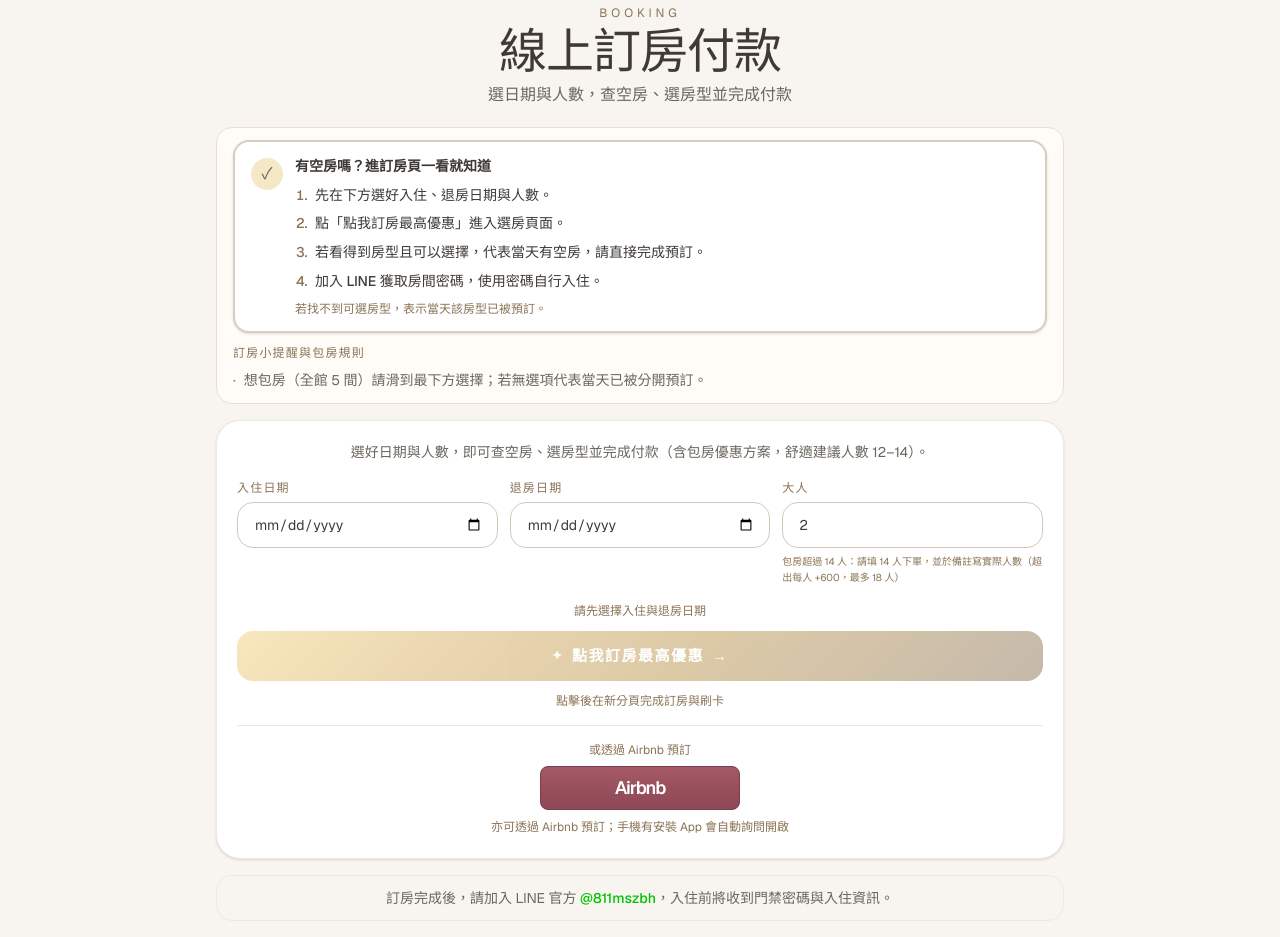
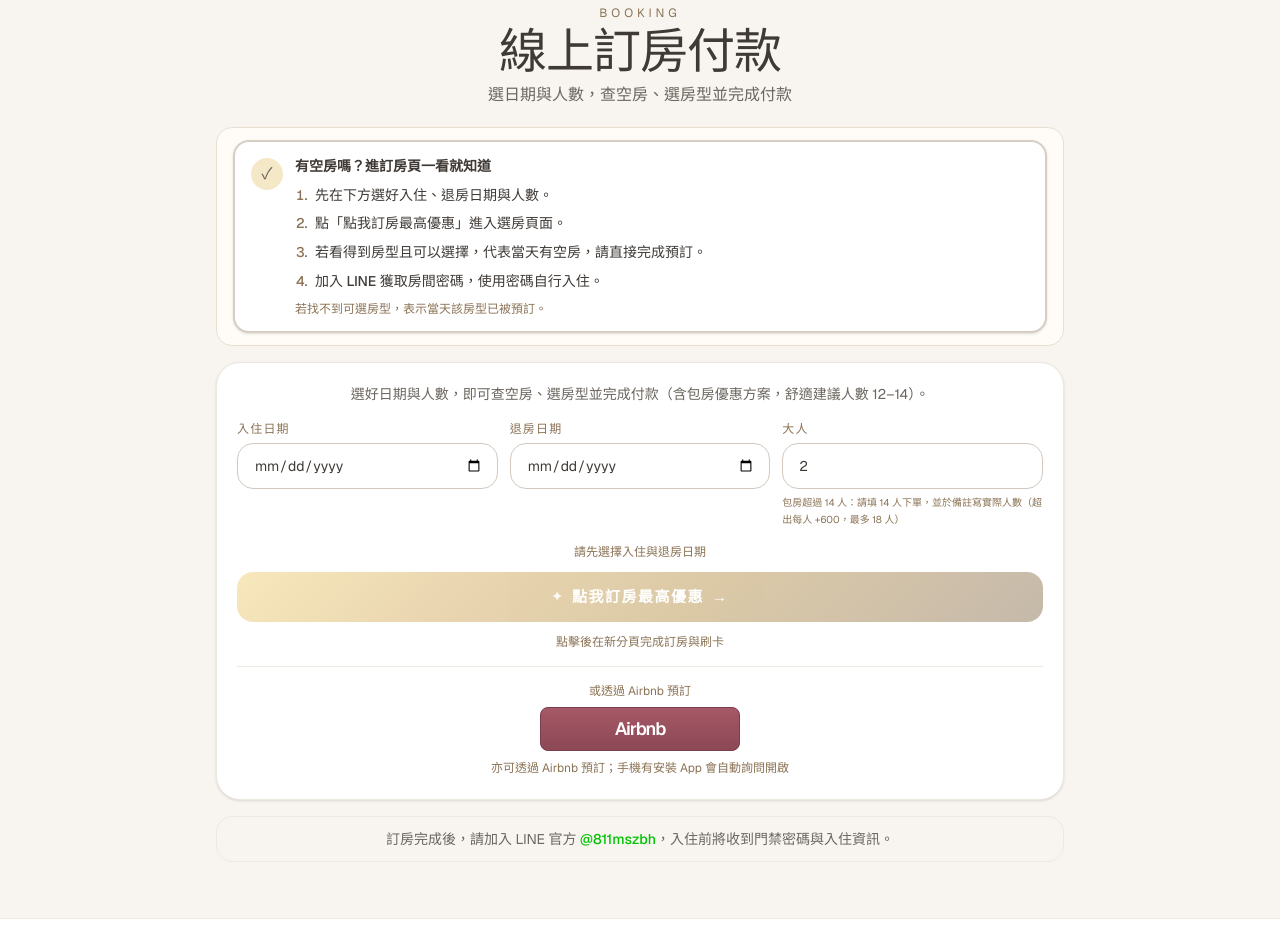
Before and after one commit to hamywu2222-cpu/yijianwu-booking, a Next.js app: page / in a window 1280 px wide. Shown: the part 3760-4697 px from the top of the page. Built offline with nearby package versions, Linux system fonts and the light colour scheme; no server answers.

Commit message:
copy: remove booking tips and package rules section

```diff
--- a/components/OwltingBookingSection.tsx
+++ b/components/OwltingBookingSection.tsx
@@ -45,19 +45,6 @@
   );
 }
 
-function OwlNestTipList({ items }: { items: readonly string[] }) {
-  return (
-    <ul className="space-y-1.5">
-      {items.map((tip) => (
-        <li key={tip} className="flex gap-2">
-          <span className="text-[#8B7355] shrink-0">·</span>
-          <span>{tip}</span>
-        </li>
-      ))}
-    </ul>
-  );
-}
-
 function AvailabilityHighlight() {
   const { availabilityHighlight } = OWLNEST_BOOKING.sections.booking;
 
@@ -87,16 +74,9 @@
 }
 
 function OwlNestAvailabilityTips() {
-  const { booking } = OWLNEST_BOOKING.sections;
-  const sectionTitleClass = 'text-xs font-medium tracking-widest text-[#8B7355] mb-2';
-
   return (
-    <div className="rounded-2xl border border-[#E8DFD2] bg-[#FFFCF8] px-4 py-3 text-sm text-[#6B665F] leading-relaxed space-y-3">
+    <div className="rounded-2xl border border-[#E8DFD2] bg-[#FFFCF8] px-4 py-3 text-sm text-[#6B665F] leading-relaxed">
       <AvailabilityHighlight />
-      <div>
-        <p className={sectionTitleClass}>{booking.title}</p>
-        <OwlNestTipList items={booking.lines} />
-      </div>
     </div>
   );
 }
--- a/lib/business.ts
+++ b/lib/business.ts
@@ -128,7 +128,6 @@
   url: 'https://www.booking-owlnest.com/yijianwu?lang=zh_TW&adult=1&child=0&infant=0',
   sections: {
     booking: {
-      title: '訂房小提醒與包房規則',
       availabilityHighlight: {
         title: '有空房嗎？進訂房頁一看就知道',
         steps: [
@@ -139,9 +138,6 @@
         ],
         note: '若找不到可選房型，表示當天該房型已被預訂。',
       },
-      lines: [
-        '想包房（全館 5 間）請滑到最下方選擇；若無選項代表當天已被分開預訂。',
-      ],
     },
   },
 } as const;
```
